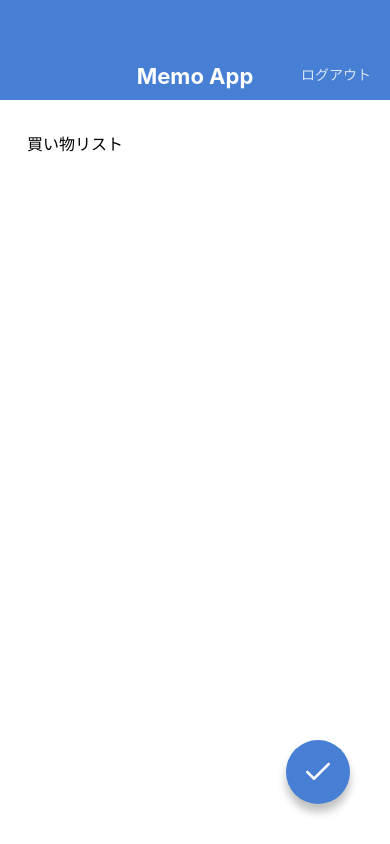
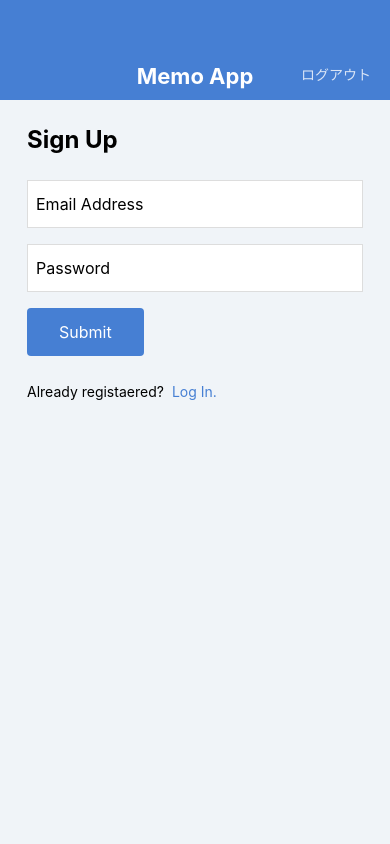
Before and after one commit to Kinatsu77/MemoApp2, a React Native app: screen /MemoList in a window 390 px wide. Built offline with nearby package versions, Linux system fonts and the light colour scheme.

Commit message:
Create LogInScreen and SignUpScreen

```diff
--- a/App.jsx
+++ b/App.jsx
@@ -2,11 +2,13 @@ import React from 'react';
 
 // import MemoListScreen from './src/screens/MemoListScreen';
 // import MemoDetailScreen from './src/screens/MemoDetailScreen';
-import MemoEditScreen from './src/screens/MemoEditScreen';
+// import MemoEditScreen from './src/screens/MemoEditScreen';
 // import MemoCreateScreen from './src/screens/MemoCreateScreen';
+// import LogInScreen from './src/screens/LogInScreen';
+import SignUpScreen from './src/screens/SignUpScreen';
 
 export default function App() {
   return (
-    <MemoEditScreen />
+    <SignUpScreen />
   );
 }
--- /dev/null
+++ b/src/components/Button.jsx
@@ -0,0 +1,32 @@
+import React from 'react';
+import { View, Text, StyleSheet } from 'react-native';
+import { string } from 'prop-types';
+
+export default function Button(props) {
+  const { label } = props;
+  return (
+    <View style={styles.buttonContainer}>
+      <Text style={styles.buttonLabel}>{label}</Text>
+    </View>
+  );
+}
+
+Button.propTypes = {
+  label: string.isRequired,
+};
+
+const styles = StyleSheet.create({
+  buttonContainer: {
+    backgroundColor: '#467fd3',
+    borderRadius: 4,
+    alignSelf: 'flex-start',
+    marginBottom: 24,
+  },
+  buttonLabel: {
+    fontSize: 16,
+    lineHeight: 32,
+    paddingVertical: 8,
+    paddingHorizontal: 32,
+    color: '#ffffff',
+  },
+});
--- /dev/null
+++ b/src/screens/LogInScreen.jsx
@@ -0,0 +1,64 @@
+import React from 'react';
+import {
+  View, Text, StyleSheet, TextInput,
+} from 'react-native';
+
+import AppBar from '../components/AppBar';
+import Button from '../components/Button';
+
+export default function LogInScreen() {
+  return (
+    <View style={styles.container}>
+      <AppBar />
+      <View style={styles.inner}>
+        <Text style={styles.title}>Log In</Text>
+        <TextInput style={styles.input} value="Email Address" />
+        <TextInput style={styles.input} value="Password" />
+        <Button label="Submit" />
+        <View style={styles.footer}>
+          <Text style={styles.footerText}>Not Registaered?</Text>
+          <Text style={styles.footerLink}>Sign up here!</Text>
+        </View>
+      </View>
+    </View>
+  );
+}
+
+const styles = StyleSheet.create({
+  container: {
+    flex: 1,
+    backgroundColor: '#f0f4f8',
+  },
+  inner: {
+    paddingHorizontal: 27,
+    paddingVertical: 24,
+  },
+  title: {
+    fontSize: 24,
+    lineHeight: 32,
+    fontWeight: 'bold',
+    marginBottom: 24,
+  },
+  input: {
+    fontSize: 16,
+    height: 48,
+    backgroundColor: '#ffffff',
+    borderColor: '#dddddd',
+    borderWidth: 1,
+    paddingHorizontal: 8,
+    marginBottom: 16,
+  },
+  footerText: {
+    fontSize: 14,
+    lineHeight: 24,
+    marginRight: 8,
+  },
+  footerLink: {
+    fontSize: 14,
+    lineHeight: 24,
+    color: '#467fd3',
+  },
+  footer: {
+    flexDirection: 'row',
+  },
+});
--- /dev/null
+++ b/src/screens/SignUpScreen.jsx
@@ -0,0 +1,64 @@
+import React from 'react';
+import {
+  View, Text, StyleSheet, TextInput,
+} from 'react-native';
+
+import AppBar from '../components/AppBar';
+import Button from '../components/Button';
+
+export default function SignUpScreen() {
+  return (
+    <View style={styles.container}>
+      <AppBar />
+      <View style={styles.inner}>
+        <Text style={styles.title}>Sign Up</Text>
+        <TextInput style={styles.input} value="Email Address" />
+        <TextInput style={styles.input} value="Password" />
+        <Button label="Submit" />
+        <View style={styles.footer}>
+          <Text style={styles.footerText}>Already registaered?</Text>
+          <Text style={styles.footerLink}>Log In.</Text>
+        </View>
+      </View>
+    </View>
+  );
+}
+
+const styles = StyleSheet.create({
+  container: {
+    flex: 1,
+    backgroundColor: '#f0f4f8',
+  },
+  inner: {
+    paddingHorizontal: 27,
+    paddingVertical: 24,
+  },
+  title: {
+    fontSize: 24,
+    lineHeight: 32,
+    fontWeight: 'bold',
+    marginBottom: 24,
+  },
+  input: {
+    fontSize: 16,
+    height: 48,
+    backgroundColor: '#ffffff',
+    borderColor: '#dddddd',
+    borderWidth: 1,
+    paddingHorizontal: 8,
+    marginBottom: 16,
+  },
+  footerText: {
+    fontSize: 14,
+    lineHeight: 24,
+    marginRight: 8,
+  },
+  footerLink: {
+    fontSize: 14,
+    lineHeight: 24,
+    color: '#467fd3',
+  },
+  footer: {
+    flexDirection: 'row',
+  },
+});
```
